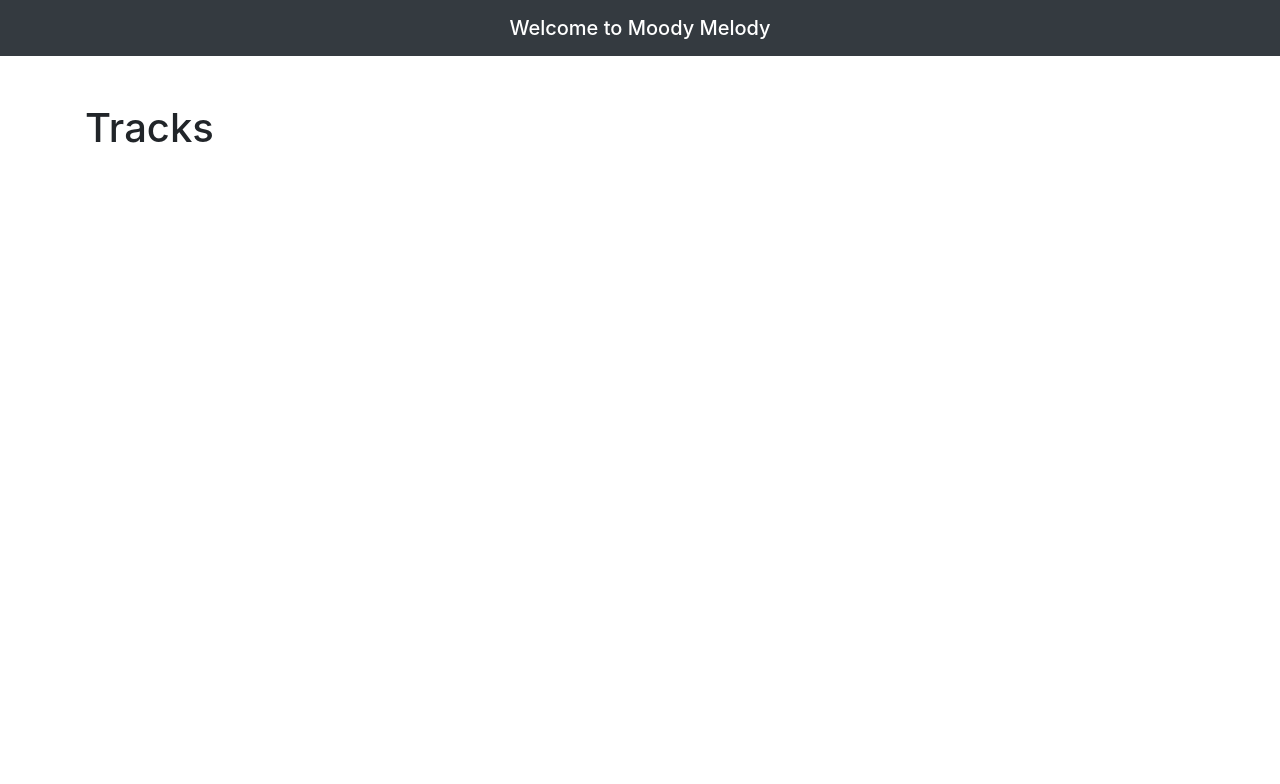
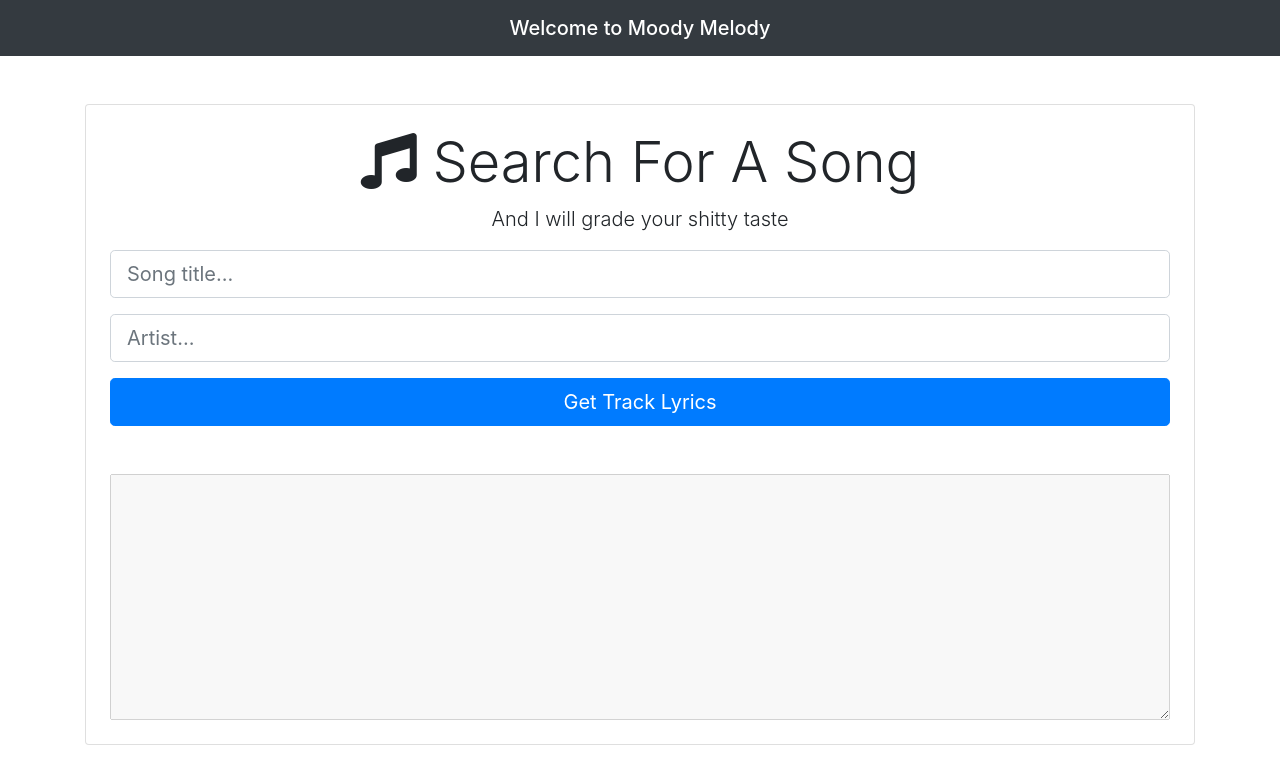
Before and after one commit to Hackathon-Buddies/MoodyMelody, a React (Create React App) app: page / in a window 1280 px wide. Shown: the top 784 px of the page. Built offline with nearby package versions, Linux system fonts and the light colour scheme; no server answers.

Commit message:
Fixed the lyrics api. works gud

```diff
--- a/src/App.js
+++ b/src/App.js
@@ -4,12 +4,9 @@ import { BrowserRouter as Router, Route, Switch } from "react-router-dom";
 
 import Navbar from './Components/NavBar/Navbar';
 import LyricsAPI from './Components/LyricsApi/lyricsApi'
-import { Provider } from './Components/LyricsApi/context'
 
 function App() {
   return (
-
-    <Provider>
       <Router>
         <React.Fragment>
           <Navbar />
@@ -21,9 +18,6 @@ function App() {
           </div>
         </React.Fragment>
       </Router>
-    </Provider>
-
-
   );
 }
 
--- a/src/Components/LyricsApi/Output.js
+++ /dev/null
@@ -1,17 +0,0 @@
-import React, { Component } from 'react';
-import {Consumer} from './context';
-
-class Output extends Component {
-    render() {
-        return (
-            <Consumer>
-                {value=>{
-                    console.log(value);
-                    return <h1>Tracks</h1>
-                }}
-            </Consumer>
-        );
-    }
-}
-
-export default Output;
--- a/src/Components/LyricsApi/Search.js
+++ b/src/Components/LyricsApi/Search.js
@@ -9,31 +9,20 @@ import axios from "axios";
 const Search = () => {
     const [artist, setArtist] = useState('');
     const [song, setSong] = useState('');
-
+    const [lyrics, setLyrics] = useState('');
 
     const onSearch = () => {
-        const apiKey = 'e6fa00dce5aa8dcca85691817a667544';
-        const link = `https://cors-anywhere.herokuapp.com/http://api.musixmatch.com/ws/1.1/track.search?q_artist=${artist.replaceAll(' ', '&nbsp;')}&q_track=${song.replaceAll(' ', '&nbsp;')}`;
-
-        console.log(link)
-        const config = {
-            headers: {
-                'Content-Type': 'application/json'
-            },
-            auth: {
-                username: 'apikey',
-                password: apiKey
-            }
-        }
-        axios.get(`https://cors-anywhere.herokuapp.com/http://api.musixmatch.com/ws/1.1/track.search?q_artist=${artist.replaceAll(' ', '&nbsp;')}&q_track=${song.replaceAll(' ', '&nbsp;')}`, config)
-            .then(res => { console.log(res) }
-            )
-            .catch(err => console.log(err));
-
+        const lyricsNotFound = setTimeout(() => {
+            const songText = song === '' ? '- No song was given' : 'for ' + song;
+            const artistText = artist === '' ? '- No artist was given' : 'by ' + artist;
+            setLyrics(`Lyrics not found ${songText} ${artistText}`);
+        },5000)
+        const link = `https://api.lyrics.ovh/v1/${artist}/${song}`
+        axios.get(link).then(res => {
+            clearTimeout(lyricsNotFound);
+            setLyrics(res.data.lyrics);
+        });
     }
-
-
-
     return (
         <div className="card card-body mb-4 p-4">
             <h1 className="display-4 text-center">
@@ -66,8 +55,8 @@ const Search = () => {
 
             <button className="btn btn-primary btn-lg btn-block mb-5" onClick={onSearch}>
                 Get Track Lyrics
-                </button>
-
+            </button>
+            <textarea disabled value={lyrics} cols="30" rows="10"></textarea>
         </div>
     );
 }
--- a/src/Components/LyricsApi/context.js
+++ /dev/null
@@ -1,30 +0,0 @@
-import axios from 'axios';
-import React, { Component } from 'react';
-
-const Context = React.createContext();
-
-
-
-export class Provider extends Component {
-    state = {
-        track_list: [],
-        heading: 'Top 10 Tracks'
-    };
-
-    componentDidMount() {
-        axios.get(`https://cors-anywhere.herokuapp.com/https://api.musixmatch.com/ws/1.1/chart_name=top&page=1&page_size=10&country=us&f_has_lyrics=1&apikey=${process.env.REACT_APP_MM_KEY}`)
-            .then(res => {
-                this.setState({ track_list: res.data.message.body.track_list });
-            })
-            .catch(err => console.log(err))
-    };
-    render() {
-        return (
-            <Context.Provider value={this.state}>
-                {this.props.children}
-            </Context.Provider>
-        );
-    }
-}
-
-export const Consumer = Context.Consumer;
--- a/src/Components/LyricsApi/lyricsApi.js
+++ b/src/Components/LyricsApi/lyricsApi.js
@@ -1,12 +1,10 @@
 import React from "react";
-// import Search from './Search';
-import Output from './Output';
+import Search from './Search';
 
 const lyricsApi = () => {
     return (
       <React.Fragment>
-        {/* <Search /> */}
-        <Output />
+        <Search />
       </React.Fragment>
     );
   };
```
Also changed, not shown: 1 other file (tests, documents, lock files or other folders).
